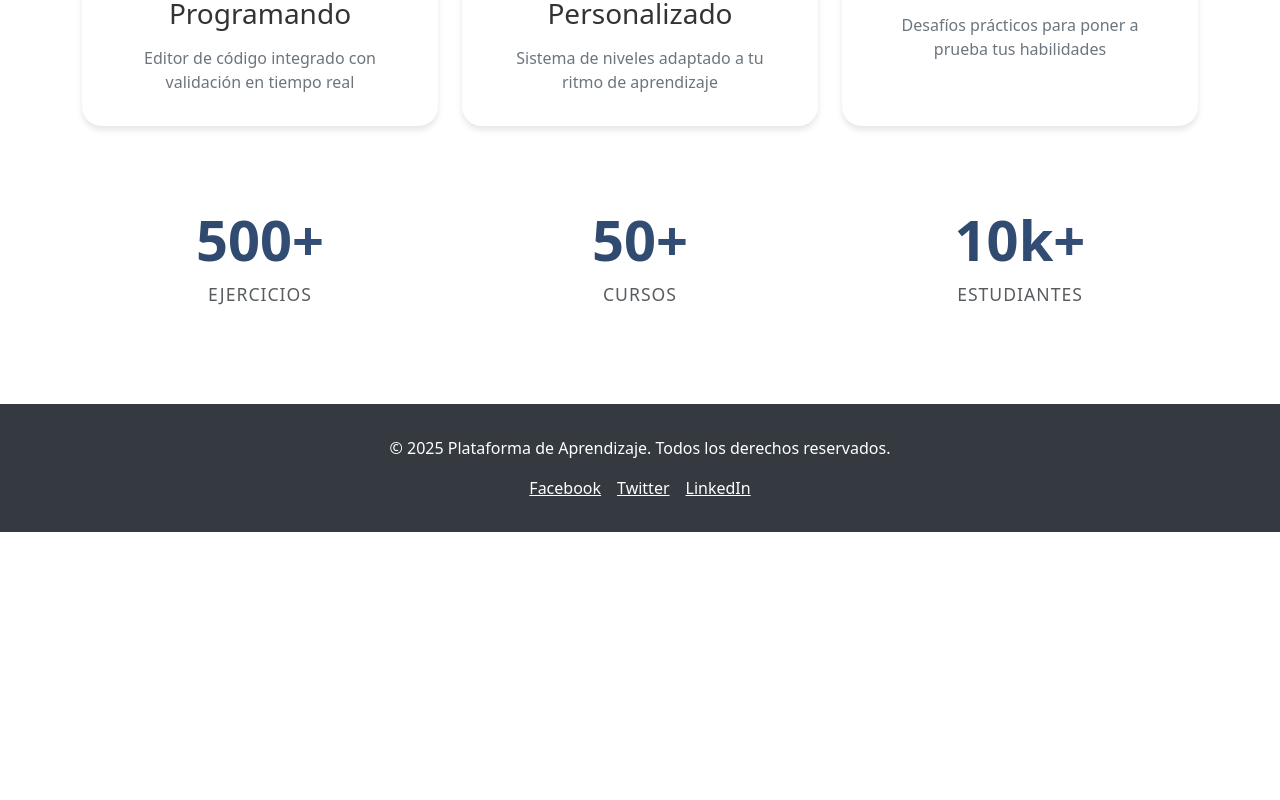
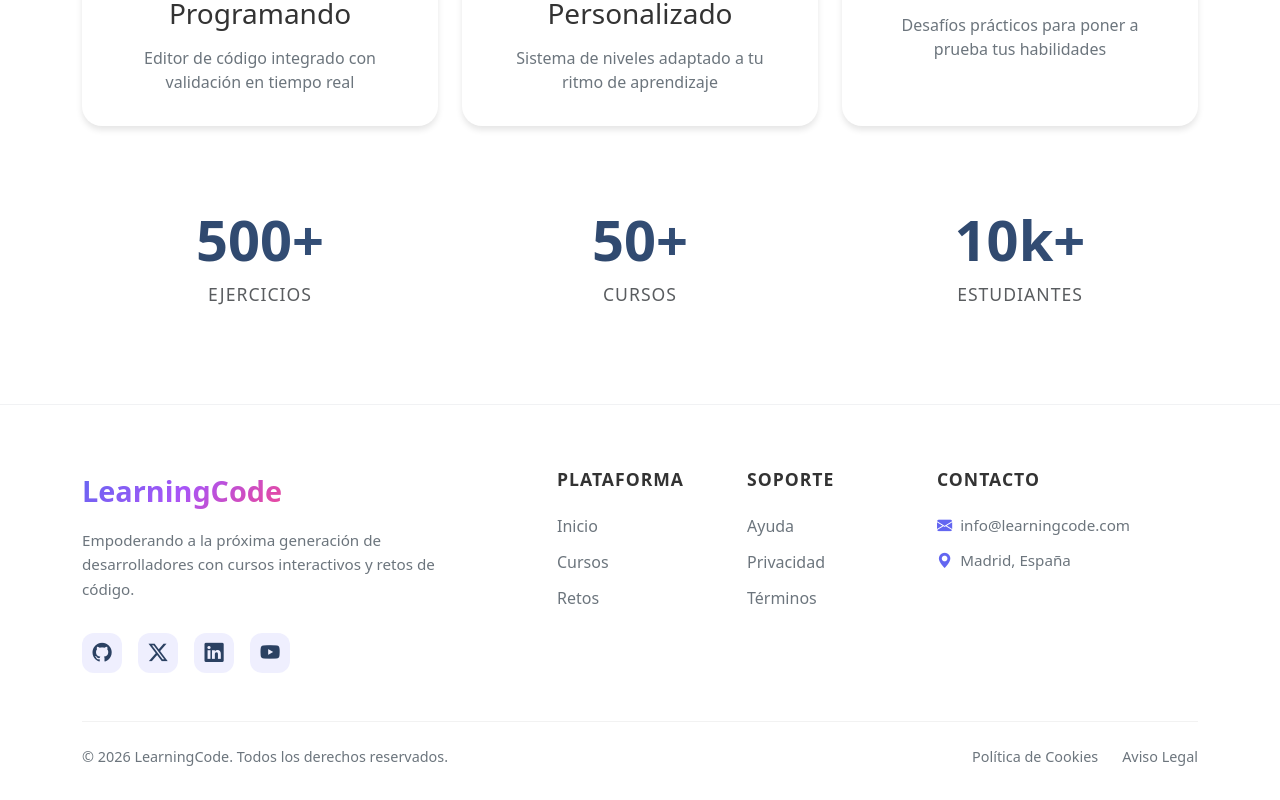
Before and after one commit to jorgemaqmig/learningcode, an Angular app in the folder frontend-TFG/: page / in a window 1280 px wide. Shown: the part 844-1644 px from the top of the page. Before the commit the page ends 1376 px from the top, so only its background shows below. Built offline with nearby package versions, Linux system fonts and the light colour scheme.

Commit message:
Diseño footer

```diff
--- a/frontend-TFG/src/app/core/footer/footer.component.css
+++ b/frontend-TFG/src/app/core/footer/footer.component.css
@@ -1,18 +1,162 @@
-footer {
-  position: sticky;
-  bottom: 0;
-  width: 100%;
+/* ================================================
+   FOOTER - PREMIUM GLASS DESIGN
+   ================================================ */
+
+.glass-footer {
+  background: rgba(255, 255, 255, 0.8);
+  backdrop-filter: blur(15px) saturate(180%);
+  -webkit-backdrop-filter: blur(15px) saturate(180%);
+  border-top: 1px solid rgba(209, 213, 219, 0.3);
+  padding: 4rem 0 2rem 0;
   margin-top: auto;
+  transition: all 0.4s ease;
 }
 
-.container {
-  padding: 1rem 0;
+:host-context(.dark-theme) .glass-footer {
+  background: rgba(47, 49, 54, 0.8);
+  border-top: 1px solid rgba(255, 255, 255, 0.08);
 }
 
-a {
-  transition: opacity 0.3s ease;
+.footer-brand {
+  font-size: 1.8rem;
+  font-weight: 800;
 }
 
-a:hover {
-  opacity: 0.8;
+.gradient-text-logo {
+  background: linear-gradient(135deg, #6366f1, #a855f7, #ec4899);
+  -webkit-background-clip: text;
+  -webkit-text-fill-color: transparent;
+  background-clip: text;
+  font-weight: 900;
 }
+
+.footer-desc {
+  color: var(--text-secondary);
+  line-height: 1.6;
+  margin-bottom: 2rem;
+  font-size: 0.95rem;
+}
+
+.footer-title {
+  font-size: 1.1rem;
+  font-weight: 700;
+  color: var(--text-primary);
+  margin-bottom: 1.5rem;
+  text-transform: uppercase;
+  letter-spacing: 1px;
+}
+
+/* Footer Links */
+.footer-links li {
+  margin-bottom: 0.75rem;
+}
+
+.footer-links a {
+  color: var(--text-secondary);
+  text-decoration: none;
+  font-weight: 500;
+  transition: all 0.3s ease;
+  display: inline-block;
+}
+
+.footer-links a:hover {
+  color: var(--button-primary);
+  transform: translateX(5px);
+}
+
+:host-context(.dark-theme) .footer-links a:hover {
+  color: #fff;
+}
+
+/* Social Icons */
+.social-icon {
+  width: 40px;
+  height: 40px;
+  border-radius: 12px;
+  background: rgba(99, 102, 241, 0.1);
+  color: var(--button-primary);
+  display: flex;
+  align-items: center;
+  justify-content: center;
+  font-size: 1.2rem;
+  transition: all 0.3s cubic-bezier(0.175, 0.885, 0.32, 1.275);
+  text-decoration: none;
+}
+
+.social-icon:hover {
+  background: var(--button-primary);
+  color: white;
+  transform: translateY(-5px);
+  box-shadow: 0 10px 20px rgba(99, 102, 241, 0.2);
+}
+
+:host-context(.dark-theme) .social-icon {
+  background: rgba(255, 255, 255, 0.05);
+  color: rgba(255, 255, 255, 0.7);
+}
+
+:host-context(.dark-theme) .social-icon:hover {
+  background: #6366f1;
+  color: white;
+}
+
+/* Footer Info */
+.footer-info {
+  color: var(--text-secondary);
+  font-size: 0.95rem;
+  margin-bottom: 0.75rem;
+  display: flex;
+  align-items: center;
+}
+
+.text-primary {
+  color: #6366f1 !important;
+}
+
+/* Divider */
+.footer-divider {
+  border-color: rgba(0, 0, 0, 0.05);
+  opacity: 1;
+}
+
+:host-context(.dark-theme) .footer-divider {
+  border-color: rgba(255, 255, 255, 0.05);
+}
+
+/* Footer Bottom */
+.copyright {
+  color: var(--text-secondary);
+  font-size: 0.9rem;
+  font-weight: 500;
+}
+
+.footer-legal a {
+  color: var(--text-secondary);
+  font-size: 0.9rem;
+  text-decoration: none;
+  transition: color 0.2s ease;
+}
+
+.footer-legal a:hover {
+  color: var(--text-primary);
+}
+
+/* Responsive */
+@media (max-width: 768px) {
+  .glass-footer {
+    padding: 3rem 0 1.5rem 0;
+    text-align: center;
+  }
+
+  .social-links {
+    justify-content: center;
+  }
+
+  .footer-content {
+    gap: 2rem;
+  }
+
+  .footer-links a:hover {
+    transform: translateY(-2px);
+  }
+}
--- a/frontend-TFG/src/app/core/footer/footer.component.html
+++ b/frontend-TFG/src/app/core/footer/footer.component.html
@@ -1,10 +1,62 @@
-<footer class="bg-dark text-light text-center p-3">
-    <div class="container">
-      <p>&copy; 2025 Plataforma de Aprendizaje. Todos los derechos reservados.</p>
-      <div>
-        <a href="#" class="text-light mx-2">Facebook</a>
-        <a href="#" class="text-light mx-2">Twitter</a>
-        <a href="#" class="text-light mx-2">LinkedIn</a>
+<footer class="glass-footer">
+  <div class="container">
+    <div class="footer-content row gy-4">
+      <!-- Brand & About -->
+      <div class="col-lg-4 col-md-6">
+        <div class="footer-brand mb-3">
+          <span class="gradient-text-logo">LearningCode</span>
+        </div>
+        <p class="footer-desc">
+          Empoderando a la próxima generación de desarrolladores con cursos interactivos y retos de código.
+        </p>
+        <div class="social-links d-flex gap-3">
+          <a href="#" class="social-icon" aria-label="Github"><i class="bi bi-github"></i></a>
+          <a href="#" class="social-icon" aria-label="Twitter"><i class="bi bi-twitter-x"></i></a>
+          <a href="#" class="social-icon" aria-label="LinkedIn"><i class="bi bi-linkedin"></i></a>
+          <a href="#" class="social-icon" aria-label="Youtube"><i class="bi bi-youtube"></i></a>
+        </div>
+      </div>
+
+      <!-- Quick Links -->
+      <div class="col-lg-2 col-md-6 ms-lg-auto">
+        <h5 class="footer-title">Plataforma</h5>
+        <ul class="footer-links list-unstyled">
+          <li><a href="/">Inicio</a></li>
+          <li><a href="/lessons">Cursos</a></li>
+          <li><a href="/challenges">Retos</a></li>
+        </ul>
+      </div>
+
+      <!-- Support -->
+      <div class="col-lg-2 col-md-6">
+        <h5 class="footer-title">Soporte</h5>
+        <ul class="footer-links list-unstyled">
+          <li><a href="#">Ayuda</a></li>
+          <li><a href="#">Privacidad</a></li>
+          <li><a href="#">Términos</a></li>
+        </ul>
+      </div>
+
+      <!-- Newsletter/Contact info -->
+      <div class="col-lg-3 col-md-6">
+        <h5 class="footer-title">Contacto</h5>
+        <p class="footer-info">
+          <i class="bi bi-envelope-fill me-2 text-primary"></i> info&#64;learningcode.com
+        </p>
+        <p class="footer-info">
+          <i class="bi bi-geo-alt-fill me-2 text-primary"></i> Madrid, España
+        </p>
       </div>
     </div>
-  </footer>
+
+    <hr class="footer-divider mt-5 mb-4">
+
+    <div class="footer-bottom d-flex flex-column flex-md-row justify-content-between align-items-center gap-3">
+      <p class="copyright mb-0">&copy; 2026 LearningCode. Todos los derechos reservados.</p>
+      <div class="footer-legal d-flex gap-4">
+        <a href="#">Política de Cookies</a>
+        <a href="#">Aviso Legal</a>
+      </div>
+    </div>
+  </div>
+</footer>
```
